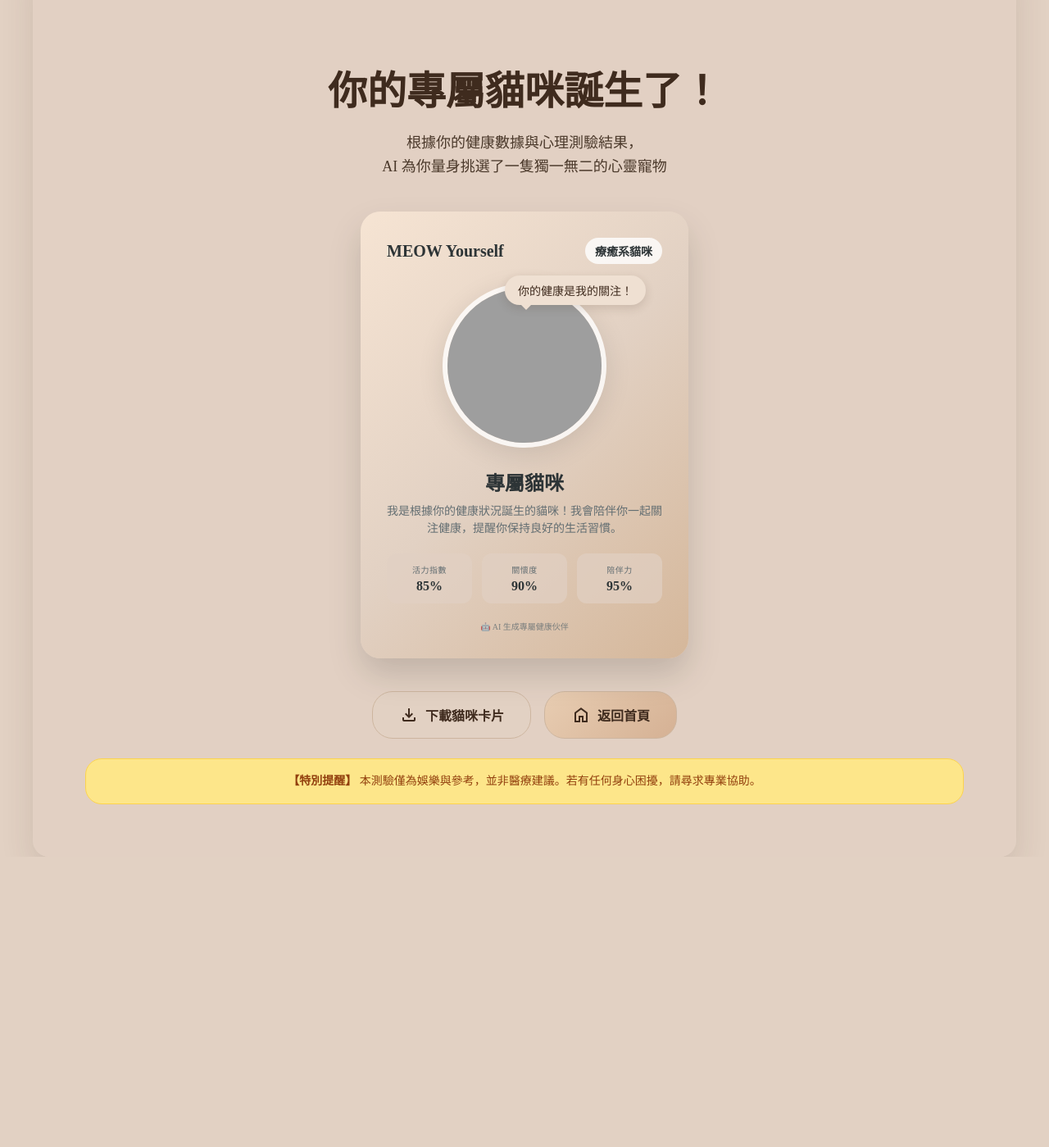
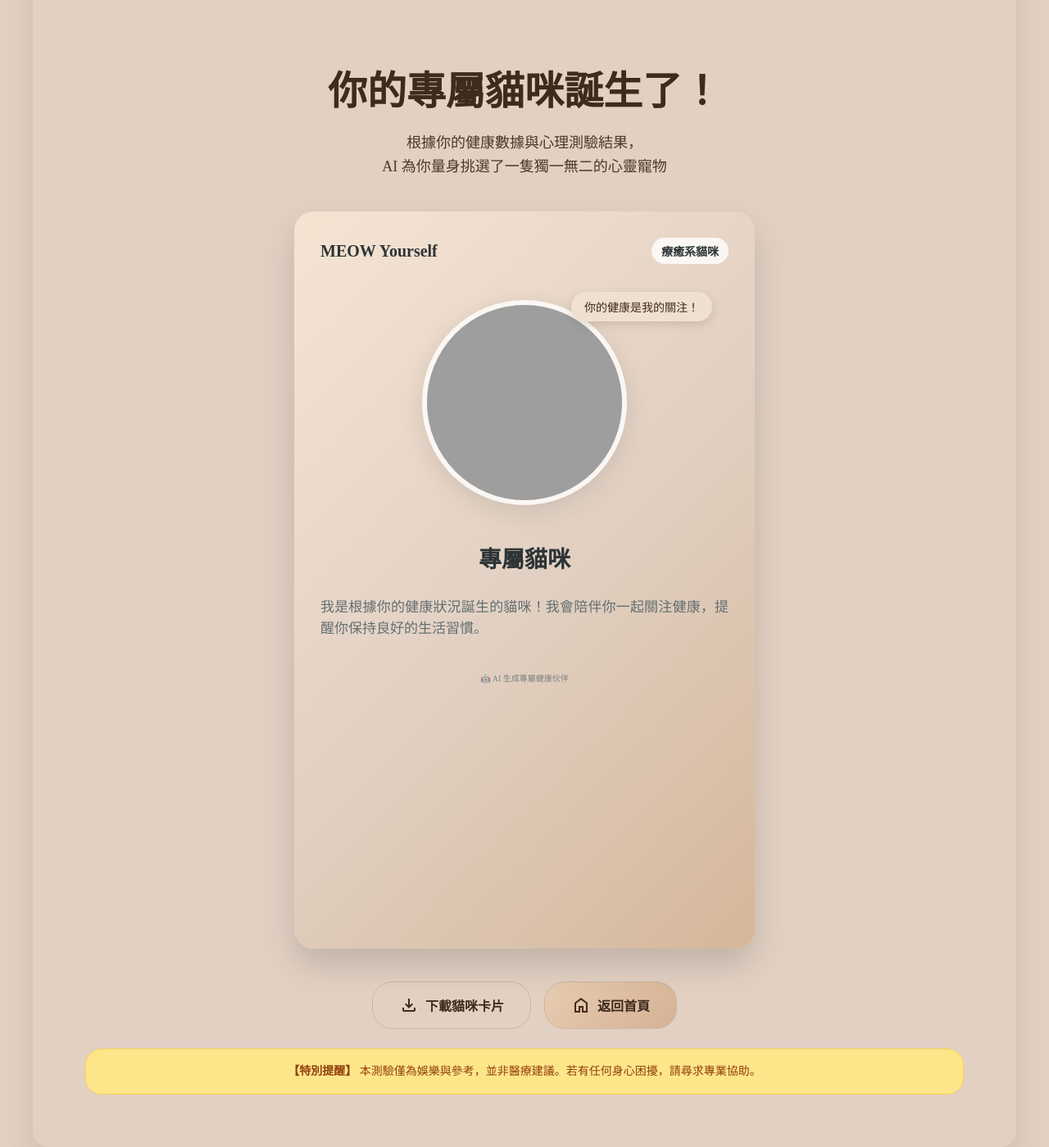
Before and after one commit to zerocamerace/meow-for-gcp-1002, a Flask app: template templates/generate_card.html in a window 1280 px wide. Shown: the part 57-1456 px from the top of the page at 82% size. Before the commit the page ends 1102 px from the top, so only its background shows below. Run offline with Flask 3, Linux system fonts and the light colour scheme; the template is opened without the code that fills it, so the values that code supplies are empty; grey boxes are pictures that could not be loaded.

Commit message:
Refine card recommendations and layout (#12)

```diff
--- a/app.py
+++ b/app.py
@@ -403,12 +403,23 @@ def _download_image(
 
 
 def generate_cat_card_text(report: dict, psychology: dict, preferred_style: str):
-    """呼叫 Gemini 產生貓卡敘述。"""  # 🟡 0929修改：貓卡文案
+    """呼叫 Gemini 產生貓卡敘述與生活推薦。"""  # 🟡 1007 修改『圖卡生成推薦』：擴充文案欄位
     prompt = (
-        "你是一位數位貓咪圖卡設計師，會根據使用者的健康與心理測驗資料提供一隻陪伴貓咪。\n"
-        "回傳 JSON，欄位包含 styleKey (bright/steady/healer 其一)、persona、name、speech (15 字內)、"
-        "summary (60 字內)、insight (50 字內)、action (40 字內)、keywords (陣列，可空)。"
-        "所有文字使用繁體中文。\n"
+        "你是一位數位貓咪圖卡策展師，會依據使用者的健康與心理測驗資料提供陪伴資訊。\n"
+        "請回傳 JSON，必須包含下列欄位：\n"
+        "- styleKey: bright/steady/healer 之一。\n"
+        "- persona: 角色定位。\n"
+        "- name: 貓咪名稱。\n"
+        "- speech: 15 字內、溫暖有記憶點的開場話。\n"
+        "- summary: 60 字內，以故事化語氣描述當前狀態，不可提到任何精確數值或檢驗指標。\n"
+        "- insight: 50 字內，給出情緒洞察，避免出現具體數字或醫療指標名稱。\n"
+        "- action: 40 字內，提出實際可行的小提醒，同樣勿出現具體檢驗數值。\n"
+        "- keywords: 陣列，可空。\n"
+        "- recommendations: 物件，內含 movie/music/activity 三個子欄位，每個子欄位需提供 title 與 reason。\n"
+        "  * movie: 推薦一部符合當前情緒需求的電影或影集，reason 需點出氛圍或療癒重點。\n"
+        "  * music: 推薦一首歌曲或播放清單，說明為何適合此刻的節奏。\n"
+        "  * activity: 推薦一個放鬆或充電的小活動，要具體且富有品味。\n"
+        "所有文字務必使用繁體中文，保持溫柔且有品味，不可引用精確的血壓、血脂等數值。\n"
         f"建議風格：{preferred_style}\n"
         f"健康資料：{json.dumps(report, ensure_ascii=False, default=str)}\n"
         f"心理測驗：{json.dumps(psychology, ensure_ascii=False, default=str)}"
@@ -449,36 +460,100 @@ CAT_STYLES = {
         "title": "陽光守護者",
         "names": ["小橘光", "暖暖", "Sunny 喵"],
         "speech": ["今天也要補充水分喵！", "保持笑容，活力滿分！"],
-        "description": "我感受到你{mood}的能量，讓我們一起維持 {health} 分的好狀態。",
+        "description": "我感受到你{mood}的能量，讓我們把這份耀眼溫度延續下去。",
         "actions": [
             "午休時間散步 10 分鐘，讓身體熱起來",
             "今天晚餐試試多彩蔬菜盤，補充維生素",
         ],
         "palette": ("#FFEAA7", "#FD79A8", "#FFAFCC", "#2d3436"),
+        "curations": {
+            "movie": ("《翻滾吧！阿信》", "熱血卻富含體貼的勵志故事，帶來向上的動力"),
+            "music": ("City Pop 暖陽歌單", "輕快律動喚醒身體的節奏感"),
+            "activity": ("戶外晨間伸展", "在陽光下活動筋骨，吸收自然能量"),
+        },     # 🟡 1007 修改『圖卡生成推薦』
     },
     "steady": {
         "title": "溫柔照護隊長",
         "names": ["小霧", "Cotton", "霜霜"],
         "speech": ["放慢腳步，我陪著你喵。", "今天也記得深呼吸三次。"],
-        "description": "你的關鍵字是 {mood}，我會在日常提醒你保持節奏，讓 {health} 分更穩定。",
+        "description": "你的關鍵字是 {mood}，我會在日常提醒你保持節奏，讓步調更穩定。",
         "actions": [
             "睡前做 5 分鐘伸展，放鬆肌肉",
             "把今天的情緒寫在手帳，整理一下心緒",
         ],
         "palette": ("#E0FBFC", "#98C1D9", "#3D5A80", "#2d3436"),
+        "curations": {
+            "movie": ("《小森林》", "四季料理與田園步調，撫慰敏感心緒"),
+            "music": ("Lo-fi 書寫清單", "柔和節拍陪你整理思緒"),
+            "activity": ("手寫一封慢信", "用文字梳理情緒，讓心安定下來"),
+        },
     },
     "healer": {
         "title": "療癒訓練師",
         "names": ["小湯圓", "Mochi", "露露"],
         "speech": ["我們慢慢來，沒關係的喵。", "先照顧好自己，我在旁邊。"],
-        "description": "看見你需要休息的訊號，我會當你的提醒小鬧鐘，陪你把 {health} 分調整回來。",
+        "description": "看見你需要休息的訊號，我會當你的提醒小鬧鐘，陪你一起慢慢修復。",
         "actions": [
             "安排 15 分鐘的呼吸練習，舒緩壓力",
             "今天對自己說聲辛苦了，給自己一個擁抱",
         ],
         "palette": ("#E8EAF6", "#C5CAE9", "#9FA8DA", "#2d3436"),
+        "curations": {
+            "movie": ("《海邊的曼徹斯特》", "細膩描寫失落後的修復，讓情緒被看見"),
+            "music": ("Neo Classical 冥想曲", "舒緩鋼琴聲穩定呼吸節奏"),
+            "activity": ("居家香氛冥想", "點上喜歡的味道，跟著引導冥想放鬆"),
+        },
     },
 }
+
+# 🟡 1007 修改『圖卡生成推薦』：預設影音與活動建議
+def _fallback_recommendations(style_key: str) -> list[dict[str, str]]:
+    style = CAT_STYLES.get(style_key, {})
+    curations = style.get("curations", {})
+    defaults = {
+        "movie": ("《向左走向右走》", "浪漫淺嘗的節奏，陪你梳理心情"),
+        "music": ("Bossa Nova 咖啡廳", "溫柔節拍讓心慢慢沉靜"),
+        "activity": ("傍晚散步", "換個場景，讓腦袋短暫放空"),
+    }
+    mapping = [
+        ("movie", "推薦電影"),
+        ("music", "推薦音樂"),
+        ("activity", "推薦活動"),
+    ]
+    recommendations = []
+    for key, label in mapping:
+        title, reason = curations.get(key, defaults[key])
+        recommendations.append({"label": label, "title": title, "reason": reason})
+    return recommendations
+
+# 🟡 1007 修改『圖卡生成推薦』：整合 AI 與預設推薦
+def _normalize_recommendations(ai_payload: dict | None, style_key: str) -> list[dict[str, str]]:
+    payload = ai_payload or {}
+    raw_recs = payload.get("recommendations") or {}
+    mapping = [
+        ("movie", "推薦電影"),
+        ("music", "推薦音樂"),
+        ("activity", "推薦活動"),
+    ]
+    fallback_list = _fallback_recommendations(style_key)
+    normalized = []
+    for key, label in mapping:
+        source = raw_recs.get(key) if isinstance(raw_recs, dict) else None
+        title = ""
+        reason = ""
+        if isinstance(source, dict):
+            title = str(source.get("title") or "").strip()
+            reason = str(source.get("reason") or "").strip()
+        if not title or not reason:
+            fallback = next((item for item in fallback_list if item["label"] == label), None)
+            if fallback:
+                title = title or fallback["title"]
+                reason = reason or fallback["reason"]
+        normalized.append({"label": label, "title": title, "reason": reason})
+    if len(normalized) > 2:
+        random.shuffle(normalized)
+        normalized = normalized[:2]  # 🟡 1007 修改圖卡：僅呈現兩則建議
+    return normalized
 
 
 def build_cat_card(report: dict, psychology: dict):
@@ -511,6 +586,7 @@ def build_cat_card(report: dict, psychology: dict):
 
     # Finalize fields with AI payload or defaults
     # 🟡 0929修改：先試圖抓對應圖檔，失敗再退回 TheCatAPI
+    # 🟡 1007 修改『圖卡生成推薦』
     name = (ai_payload or {}).get("name") or random.choice(style["names"])
     persona_key = _resolve_persona_key(health_value, mood_value)
     persona_label = CAT_PERSONA_METADATA.get(persona_key)
@@ -522,10 +598,13 @@ def build_cat_card(report: dict, psychology: dict):
         model_keywords = [k.strip() for k in model_keywords.split(",") if k.strip()]
     mood_label = "、".join(model_keywords[:3]) if model_keywords else "平衡"
 
-    description = (ai_payload or {}).get("summary") or style["description"].format(
-        mood=mood_label,
-        health=int(round(health_value)),
-    )
+    description_template = style.get("description", "{mood} 的氣息值得被珍惜。")
+    try:
+        description = (ai_payload or {}).get("summary") or description_template.format(
+            mood=mood_label
+        )
+    except Exception:
+        description = (ai_payload or {}).get("summary") or description_template
     insight = (
         (ai_payload or {}).get("insight")
         or psychology.get("summary")
@@ -550,7 +629,8 @@ def build_cat_card(report: dict, psychology: dict):
             {"label": "活力指數", "value": f"{vitality}%"},
             {"label": "陪伴力", "value": f"{companionship}%"},
             {"label": "穩定度", "value": f"{stability}%"},
-        ],
+        ],  # 前端不再顯示分數，但保留結構以利後續調整
+        "recommendations": _normalize_recommendations(ai_payload, style_key),  # 🟡 1007 修改『圖卡生成推薦』：加入影音與活動建議
         "style_key": style_key,
         "palette": style.get("palette"),
         "keywords_list": model_keywords,
--- a/templates/generate_card.html
+++ b/templates/generate_card.html
@@ -154,15 +154,19 @@
 
         /* 貓咪卡片設計 */
         .cat-card {
-            background: linear-gradient(135deg, #F6E4D3, #E2D1C3, #D5B79A); /* #1005庭婕這裡改成暖黃色漸層卡片 */
+            background: linear-gradient(135deg, #F6E4D3, #E2D1C3, #D5B79A); /* default fallback */
             border-radius: 24px;
             padding: clamp(24px, 5vw, 32px);
             margin: 0 auto 40px;
-            max-width: min(400px, 100%);
+            max-width: min(562px, 100%); /* 🟡 1007 修改8：再放大卡片寬度約 120% */
+            aspect-ratio: 9 / 14.4; /* 🟡 1007 修改8：高度減少為 90% */
             position: relative;
             box-shadow: 0 20px 40px rgba(0, 0, 0, 0.15);
             transform: perspective(1000px) rotateY(0deg);
             transition: transform 0.3s ease;
+            display: flex;
+            flex-direction: column;
+            gap: clamp(12px, 3vw, 20px);
         }
 
         .cat-card:hover {
@@ -197,8 +201,8 @@
         }
 
         .cat-image {
-            width: clamp(160px, 40vw, 200px);
-            height: clamp(160px, 40vw, 200px);
+            width: clamp(200px, 50vw, 250px); /* 🟡 1007 修改5：放大貓咪肖像 */
+            height: clamp(200px, 50vw, 250px);
             border-radius: 50%;
             object-fit: cover;
             border: 6px solid rgba(255, 255, 255, 0.8);
@@ -217,6 +221,9 @@
             font-size: 14px;
             color: #3F2B1E;
             box-shadow: 0 4px 12px rgba(63, 43, 30, 0.15);
+            white-space: nowrap; /* 🟡 1007 修改5：限定單行顯示 */
+            overflow: hidden;
+            text-overflow: ellipsis;
         }
 
         .cat-speech-bubble::after {
@@ -232,47 +239,63 @@
         }
 
         .cat-name {
-            font-size: 24px;
+            font-size: 28px; /* 🟡 1007 修改7：放大主要標題字體 */
             font-weight: 700;
             color: #2d3436;
             margin-bottom: 8px;
         }
 
         .cat-description {
-            font-size: 14px;
+            font-size: 17px; /* 🟡 1007 修改7：放大內文 */
             color: #636e72;
             line-height: 1.5;
             margin-bottom: 20px;
+            text-align: justify; /* 🟡 1007 修改圖卡：更平衡的排版 */
+            text-justify: inter-ideograph;
+            hyphens: auto;
         }
 
-        .health-status {
-            display: flex;
-            justify-content: space-between;
-            gap: 12px;
-            margin-bottom: 20px;
-            flex-wrap: wrap;
+        /* 🟡 1007 修改『圖卡生成推薦』：推薦清單樣式 */
+        .curation-list {
+            margin-top: 20px;
+            background: rgba(226, 209, 195, 0.45); /* 🟡 1007 修改5：統一推薦底色層 */
+            border-radius: 16px;
+            padding: 18px 16px;
+            display: grid;
+            gap: 14px;
+            grid-template-columns: repeat(auto-fit, minmax(200px, 1fr)); /* 🟡 1007 修改圖卡：左右排版 */
         }
 
-        .status-item {
-            flex: 1;
-            background: rgba(226, 209, 195, 0.7); /* #1005庭婕這裡讓健康指標區塊變暖黃色 */
-            padding: 12px 8px;
+        .curation-item {
+            display: flex;
+            flex-direction: column;
+            gap: 6px;
             border-radius: 12px;
-            text-align: center;
+            padding: 12px;
+            border: 1px solid rgba(71, 109, 255, 0.28); /* 🟡 1007 修改5：以單一色系框線區隔 */
+            background: rgba(255, 255, 255, 0.72);
         }
 
-        .status-label {
-            font-size: 10px;
-            color: #636e72;
-            margin-bottom: 4px;
-            text-transform: uppercase;
-            letter-spacing: 0.5px;
+        .curation-label {
+            font-size: 11px;
+            font-weight: 600;
+            letter-spacing: 0.1em;
+            color: #6b4d7a;
         }
 
-        .status-value {
-            font-size: 16px;
+        .curation-title {
+            font-size: 19px; /* 🟡 1007 修改7：放大推薦標題 */
             font-weight: 700;
             color: #2d3436;
+        }
+
+        .curation-reason {
+            font-size: 15px; /* 🟡 1007 修改7：放大推薦說明 */
+            color: #4a4a4a;
+            line-height: 1.6;
+            text-align: justify;
+            text-justify: inter-ideograph;
+            hyphens: auto;
         }
 
         .ai-signature {
@@ -523,6 +546,11 @@
     {% set default_image = 'https://images.unsplash.com/photo-1526336024174-e58f5cdd8e13?crop=entropy&cs=tinysrgb&fit=max&fm=jpg' %}
     {% set card_url = c.get('cat_image_source') or card_image_url or c.get('image_url') or default_image %} <!-- 🟡 0929修改：優先使用資料庫圖卡來源 -->
     {% set proxy_card_url = card_url and url_for('proxy_image') ~ '?url=' ~ (card_url | urlencode) %}
+    {% set palette = c.get('palette') or ['#F6E4D3', '#E2D1C3', '#D5B79A', '#3F2B1E'] %}
+    {% set gradient = 'linear-gradient(135deg, ' ~ palette[0] ~ ', ' ~ palette[1] ~ ', ' ~ palette[2] ~ ')' %}
+    {% set speech_raw = c.speech or '你的健康是我的關注！' %}
+    {% set speech_clean = speech_raw.replace('嗨！', '').replace('哈囉！', '').replace('嗨!', '').replace('哈囉!', '').replace('嗨', '').replace('哈囉', '').replace('我是', '').strip() %} {# 🟡 1007 修改6：移除寒暄 #}
+    {% set speech_display = speech_clean if speech_clean else speech_raw %}
     <div class="container">
         <header class="header">
             <div class="logo">
@@ -546,14 +574,16 @@
             </p>
 
             <!-- 貓咪卡片 -->
-            <div class="cat-card" id="cat-card">
+            <div class="cat-card" id="cat-card" style="background: {{ gradient }};">
                 <div class="cat-card-header">
                     <div class="brand-logo">MEOW Yourself</div>
                     <div class="cat-type-badge">{{ c.persona or c.persona_label or '療癒系貓咪' }}</div> <!-- 0929修改：依照 AI 或九宮格顯示貓咪稱號 -->
                 </div>
 
                 <div class="cat-image-section">
-                    <div class="cat-speech-bubble">{{ c.speech or '你的健康是我的關注！' }}</div>
+                    <div class="cat-speech-bubble"><!-- 🟡 1007 修改6：改為完整心情小語 -->
+                        {{ speech_display }}
+                    </div>
                     <img src="{{ card_url }}" alt="Your Cat" class="cat-image" {% if proxy_card_url %}data-proxy-src="{{ proxy_card_url }}"{% endif %} data-original-src="{{ card_url }}" />
                 </div>
 
@@ -568,29 +598,17 @@
                     {% endif %}
                 </div>
 
-                <div class="health-status">
-                    {% if c.stats %}
-                        {% for stat in c.stats %}
-                            <div class="status-item">
-                                <div class="status-label">{{ stat.label }}</div>
-                                <div class="status-value">{{ stat.value }}</div>
-                            </div>
-                        {% endfor %}
-                    {% else %}
-                        <div class="status-item">
-                            <div class="status-label">活力指數</div>
-                            <div class="status-value">85%</div>
-                        </div>
-                        <div class="status-item">
-                            <div class="status-label">關懷度</div>
-                            <div class="status-value">90%</div>
-                        </div>
-                        <div class="status-item">
-                            <div class="status-label">陪伴力</div>
-                            <div class="status-value">95%</div>
-                        </div>
-                    {% endif %}
+                {% if c.recommendations %}
+                <div class="curation-list"><!-- 🟡 1007 修改『圖卡生成推薦』：呈現影音與活動建議 -->
+                    {% for rec in c.recommendations %}
+                    <div class="curation-item"><!-- 🟡 1007 修改5：統一推薦底色 -->
+                        <div class="curation-label">{{ rec.label }}</div>
+                        <div class="curation-title">{{ rec.title }}</div>
+                        <div class="curation-reason">{{ rec.reason }}</div>
+                    </div>
+                    {% endfor %}
                 </div>
+                {% endif %}
 
                 <div class="ai-signature">🤖 AI 生成專屬健康伙伴</div>
             </div>
@@ -653,8 +671,6 @@
             {% if psychology %}
             <div class="info-card">
                 <h3>情緒測驗摘要</h3>
-                {% set combined = psychology.get('combined_score') if psychology.get('combined_score') is not none else psychology.get('combinedScore') %}
-                <p><span class="info-label">綜合分數：</span>{{ combined if combined is not none else '尚未評估' }}</p>
                 {% if psychology.get('summary') %}
                 <p><span class="info-label">摘要：</span>{{ psychology.get('summary') }}</p>
                 {% endif %}
```
Also changed, not shown: templates/psychology_test.html (+12 -4 lines).
